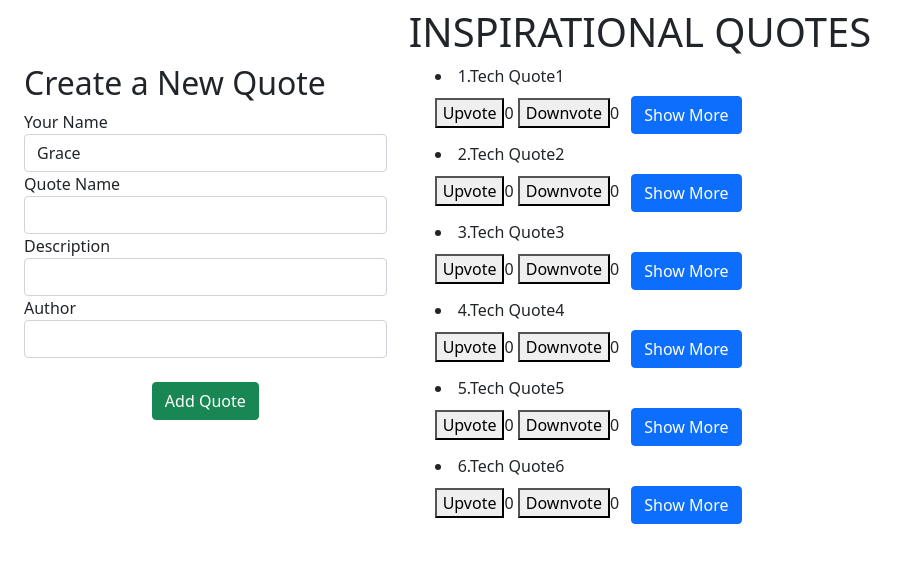
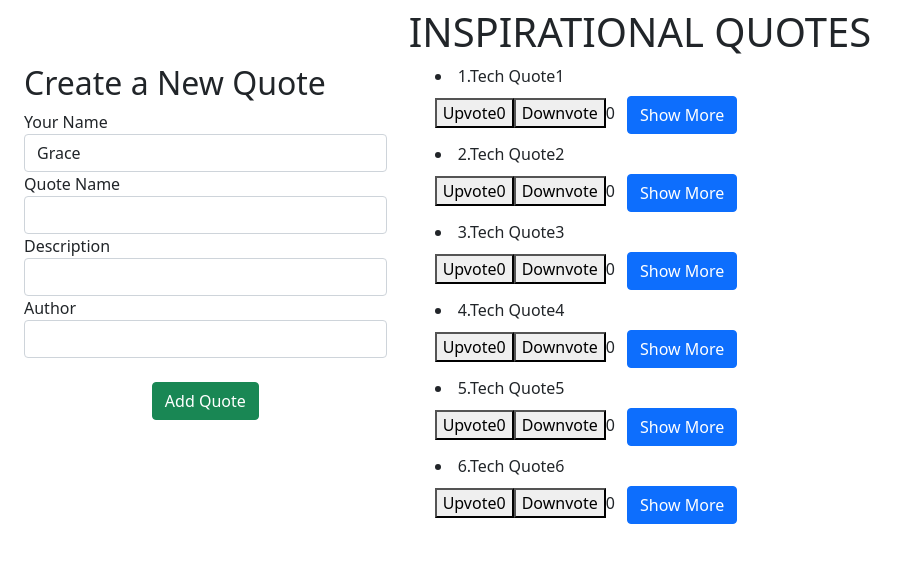
Before and after one commit to GraceMwende/Quotes-Ng, an Angular app: page / in a window 1280 px wide. Shown: the top 562 px of the page, without its empty margins (0-909 px from the left). Built offline with nearby package versions, Linux system fonts and the light colour scheme.

Commit message:
upvote/downvote using index

```diff
--- a/src/app/quote.ts
+++ b/src/app/quote.ts
@@ -1,7 +1,7 @@
 export class Quote {
   public showDescription: boolean;
 
-  constructor(public id:number, public name:string, public description:string, public author:string, public personSubmitting:string, public dateCreated:Date){
+  constructor(public id:number, public name:string, public description:string, public author:string, public personSubmitting:string, public dateCreated:Date, public upVote:number, public downVote:number){
     this.showDescription = false;
   }
 }
--- a/src/app/quotes-form/quotes-form.component.ts
+++ b/src/app/quotes-form/quotes-form.component.ts
@@ -8,7 +8,7 @@ import { Quote } from '../quote';
 })
 export class QuotesFormComponent implements OnInit {
 
-  newQuote= new Quote(2, "", "", "","Grace",new Date());
+  newQuote= new Quote(2, "", "", "","Grace",new Date(),0,0);
   @Output() addQuote = new EventEmitter<Quote>();
 
   submitQuote(){
--- a/src/app/quotes/quotes.component.html
+++ b/src/app/quotes/quotes.component.html
@@ -6,8 +6,8 @@
   <div class="col-md-6">
     <div *ngFor='let quote of quotes;let i = index'>
       <li>{{quote.id}}.{{quote.name}}</li>
-      <button (click)=clickMe()>Upvote</button>{{clickCount}}
-      <button (click)=clickMe2()>Downvote</button>{{clickCount2}}
+      <button (click)=upVote(i)>Upvote{{quote.upVote}}</button>
+      <button (click)=downVote(i)>Downvote</button>{{quote.downVote}}
       <button class="btn btn-primary m-2" (click)="showMore(i)">Show More</button>
       <app-quote-detail *ngIf='quote.showDescription' [quote]='quote' (isComplete)='deleteQuotes($event,i)'>
       </app-quote-detail>
--- a/src/app/quotes/quotes.component.ts
+++ b/src/app/quotes/quotes.component.ts
@@ -8,12 +8,12 @@ import { Quote } from '../quote';
 })
 export class QuotesComponent implements OnInit {
   quotes: Quote[] = [
-    new Quote(1, "Tech Quote1", "coding is the future1coding is the future1coding is the future1coding is the future1coding is the future1coding is the future1coding is the future1coding is the future1coding is the future1coding is the future1coding is the future1", "NelsonMandela","Grace",new Date(2021,11,30)),
-    new Quote(2, "Tech Quote2", "coding is the future2", "NelsonMandela","Grace",new Date(2022,0,1)),
-    new Quote(3, "Tech Quote3", "coding is the future3", "NelsonMandela","Grace", new Date()),
-    new Quote(4, "Tech Quote4", "coding is the future4", "NelsonMandela","Grace", new Date()),
-    new Quote(5, "Tech Quote5", "coding is the future5", "NelsonMandela","Grace", new Date()),
-    new Quote(6, "Tech Quote6", "coding is the future6", "NelsonMandela","Grace", new Date()),
+    new Quote(1, "Tech Quote1", "coding is the future1coding is the future1coding is the future1coding is the future1coding is the future1coding is the future1coding is the future1coding is the future1coding is the future1coding is the future1coding is the future1", "NelsonMandela","Grace",new Date(2021,11,30), 0, 0),
+    new Quote(2, "Tech Quote2", "coding is the future2", "NelsonMandela","Grace",new Date(2022,0,1), 0, 0),
+    new Quote(3, "Tech Quote3", "coding is the future3", "NelsonMandela","Grace", new Date(), 0, 0),
+    new Quote(4, "Tech Quote4", "coding is the future4", "NelsonMandela","Grace", new Date(), 0, 0),
+    new Quote(5, "Tech Quote5", "coding is the future5", "NelsonMandela","Grace", new Date(), 0, 0),
+    new Quote(6, "Tech Quote6", "coding is the future6", "NelsonMandela","Grace", new Date(),0, 0),
 
   ]
 
@@ -41,14 +41,13 @@ export class QuotesComponent implements OnInit {
     this.quotes.push(quote);
   }
 
-  clickCount = 0;
+
   clickCount2 =0;
-
-  clickMe(){
-    this.clickCount++
+  upVote(index:any){
+    this.quotes[index].upVote++
   }
 
-  clickMe2(){
-    this.clickCount2++
+  downVote(index:any){
+    this.quotes[index].downVote++
   }
 }
```
